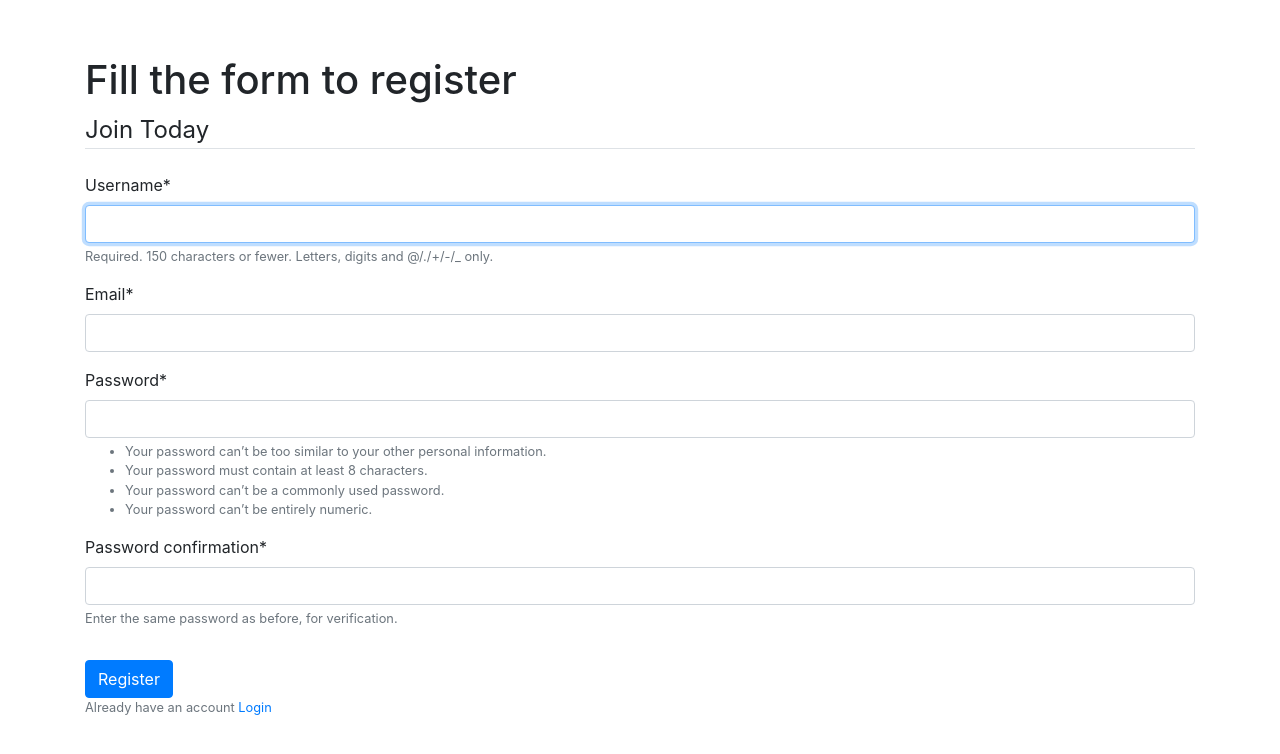
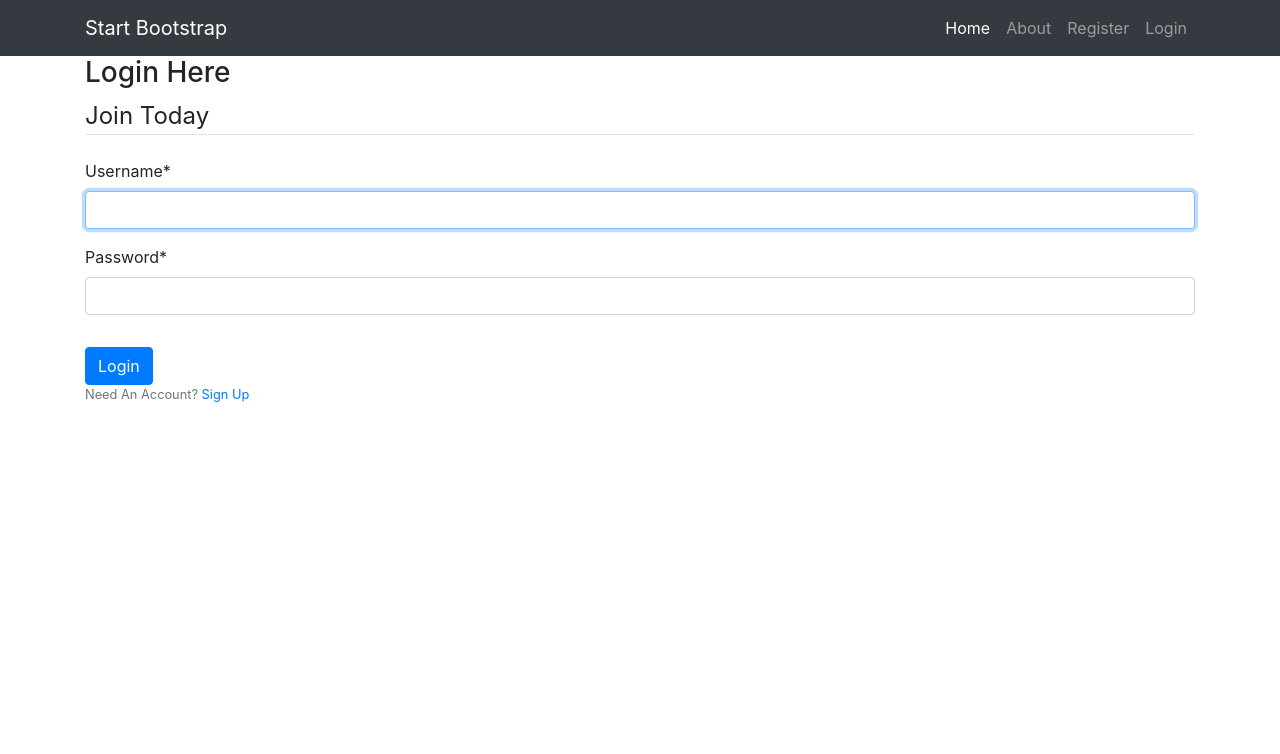
Before and after one commit to saeedghollami/djagno-samples, a Django app: page /accounts/login/ in a window 1280 px wide. Shown: the top 754 px of the page. Run offline with Django 3.2, Linux system fonts and the light colour scheme; some libraries are stand-ins or nearby versions.

Commit message:
Create user login and logout pages

```diff
--- /dev/null
+++ b/Blog/blog_project/accounts/templates/accounts/login.html
@@ -0,0 +1,20 @@
+{% extends 'base.html' %}
+{% load crispy_forms_tags %}
+{% load static %}
+{% block title %}Login{% endblock title %}
+{% block content %}
+    <h3>Login Here</h3>
+    <form method="post">
+        {% csrf_token %}
+        <fieldset class="form-group">
+            <legend class="border-bottom mb-4">Join Today</legend>
+            {{ form | crispy }}
+        </fieldset>
+        <button type="submit" class="btn btn-primary">Login</button>
+    </form>
+    <dib class="border-top pt-3">
+        <small class="text-muted">
+            <p>Need An Account? <a href="{%url 'accounts:register' %}">Sign Up</a></p>
+        </small>
+    </dib>
+{% endblock content %}
--- /dev/null
+++ b/Blog/blog_project/accounts/templates/accounts/logout.html
@@ -0,0 +1,2 @@
+<h1>You have been logged out</h1>
+<a href="{% url 'accounts:login' %}">Login again</a>
--- /dev/null
+++ b/Blog/blog_project/accounts/templates/accounts/profile.html
@@ -0,0 +1 @@
+<h1>Profile Page</h1>
--- a/Blog/blog_project/accounts/urls.py
+++ b/Blog/blog_project/accounts/urls.py
@@ -1,8 +1,16 @@
+from django.contrib.auth import views as auth_view
 from django.urls import path
+
 from . import views
 
 app_name = "accounts"
 urlpatterns = [
     path("register/", views.register, name="register"),
-    path("login/", views.register, name="login"),
+    path("profile/", views.profile, name="profile"),
+    path(
+        "login/",
+        auth_view.LoginView.as_view(template_name="accounts/login.html"),
+        name="login",
+    ),
+    path("logout/", auth_view.LogoutView.as_view(), name="logout",),
 ]
--- a/Blog/blog_project/accounts/views.py
+++ b/Blog/blog_project/accounts/views.py
@@ -1,5 +1,8 @@
+from django.contrib import messages
+from django.contrib.auth.decorators import login_required
 from django.shortcuts import render, redirect
-from django.contrib import messages
+
+
 from .forms import UserRegisterationForm
 
 
@@ -14,3 +17,8 @@ def register(request):
     else:
         form = UserRegisterationForm()
     return render(request, "accounts/register.html", {"form": form})
+
+
+@login_required
+def profile(request):
+    return render(request, "accounts/profile.html")
--- a/Blog/blog_project/blog/templates/base.html
+++ b/Blog/blog_project/blog/templates/base.html
@@ -13,6 +13,43 @@
     <title{% block title %}{% endblock title %}</title>
 </head>
 <body>
+  <!-- Navigation -->
+  <nav class="navbar navbar-expand-lg navbar-dark bg-dark fixed-top">
+    <div class="container">
+      <a class="navbar-brand" href="#">Start Bootstrap</a>
+      <button class="navbar-toggler" type="button" data-toggle="collapse" data-target="#navbarResponsive" aria-controls="navbarResponsive" aria-expanded="false" aria-label="Toggle navigation">
+        <span class="navbar-toggler-icon"></span>
+      </button>
+      <div class="collapse navbar-collapse" id="navbarResponsive">
+        <ul class="navbar-nav ml-auto">
+          <li class="nav-item active ">
+            <a class="nav-link " href="{% url 'blog:index' %}">Home
+              <span class="sr-only">(current)</span>
+            </a>
+          </li>
+          <li class="nav-item">
+            <a class="nav-link" href="#">About</a>
+          </li>
+          {% if user.is_authenticated %}
+            <li class="nav-item">
+                <a class="nav-link" href="{% url 'accounts:register' %}">{{ user.username }}</a>
+            </li>
+            <li class="nav-item">
+              <a class="nav-link" href="{% url 'accounts:logout' %}">Logout</a>
+            </li>
+          {% else %}
+            <li class="nav-item">
+              <a class="nav-link" href="{% url 'accounts:register' %}">Register</a>
+            </li>
+            <li class="nav-item">
+              <a class="nav-link" href="{% url 'accounts:login' %}">Login</a>
+            </li>
+          {% endif %}
+
+        </ul>
+      </div>
+    </div>
+  </nav>
     {% comment %} if any message exist it will be displayed {% endcomment %}
     {% if messages %}
         {% for message in messages %}
--- a/Blog/blog_project/blog_project/settings.py
+++ b/Blog/blog_project/blog_project/settings.py
@@ -116,3 +116,6 @@ USE_TZ = True
 
 STATIC_URL = "/static/"
 CRISPY_TEMPLATE_PACK = "bootstrap4"
+
+LOGIN_REDIRECT_URL = 'blog:index'
+LOGOUT_REDIRECT_URL = 'blog:index'
--- a/Blog/blog_project/blog_project/urls.py
+++ b/Blog/blog_project/blog_project/urls.py
@@ -1,20 +1,6 @@
-"""blog_project URL Configuration
-
-The `urlpatterns` list routes URLs to views. For more information please see:
-    https://docs.djangoproject.com/en/3.0/topics/http/urls/
-Examples:
-Function views
-    1. Add an import:  from my_app import views
-    2. Add a URL to urlpatterns:  path('', views.home, name='home')
-Class-based views
-    1. Add an import:  from other_app.views import Home
-    2. Add a URL to urlpatterns:  path('', Home.as_view(), name='home')
-Including another URLconf
-    1. Import the include() function: from django.urls import include, path
-    2. Add a URL to urlpatterns:  path('blog/', include('blog.urls'))
-"""
 from django.contrib import admin
 from django.urls import path, include
+
 
 urlpatterns = [
     path("admin/", admin.site.urls),
```
Also changed, not shown: Blog/blog_project/blog/templates/blog/index.html (+1 -27 lines).
